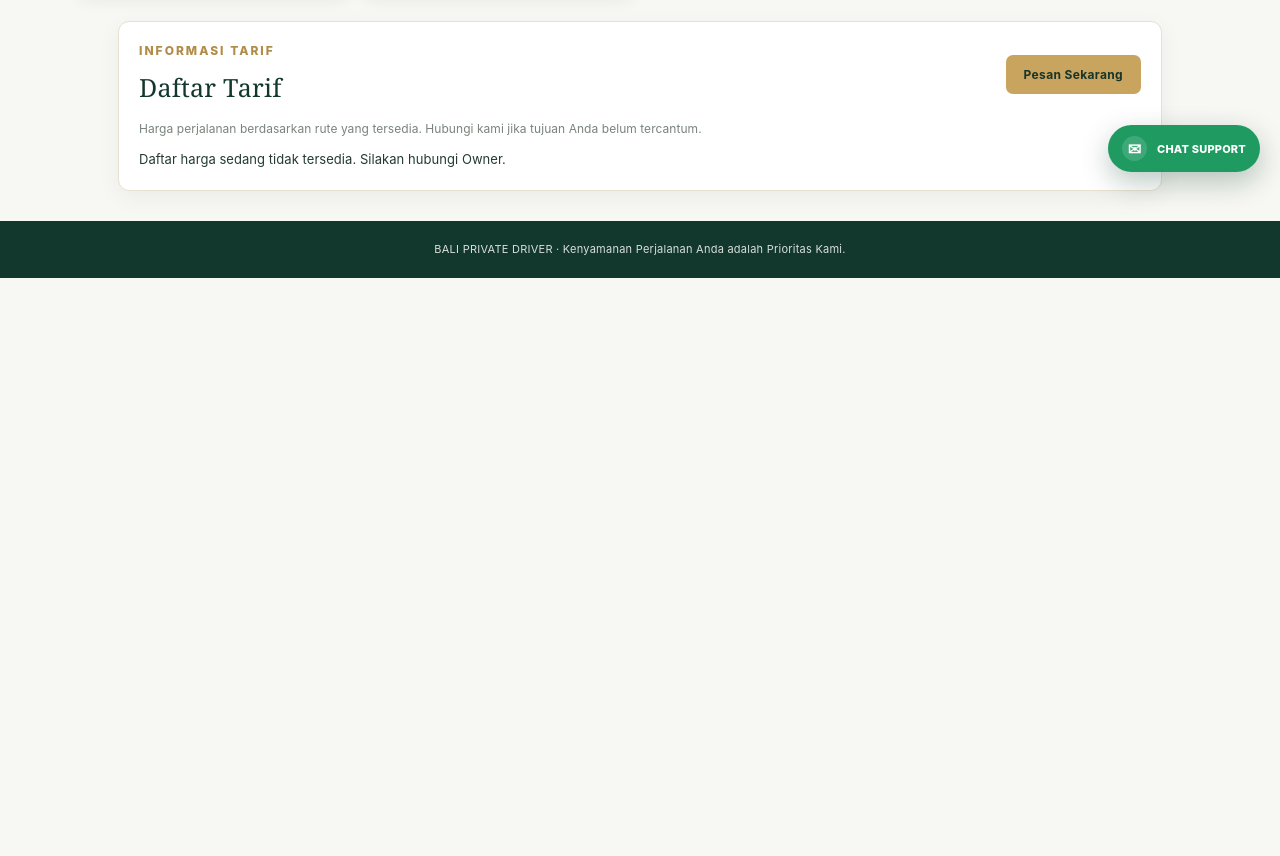
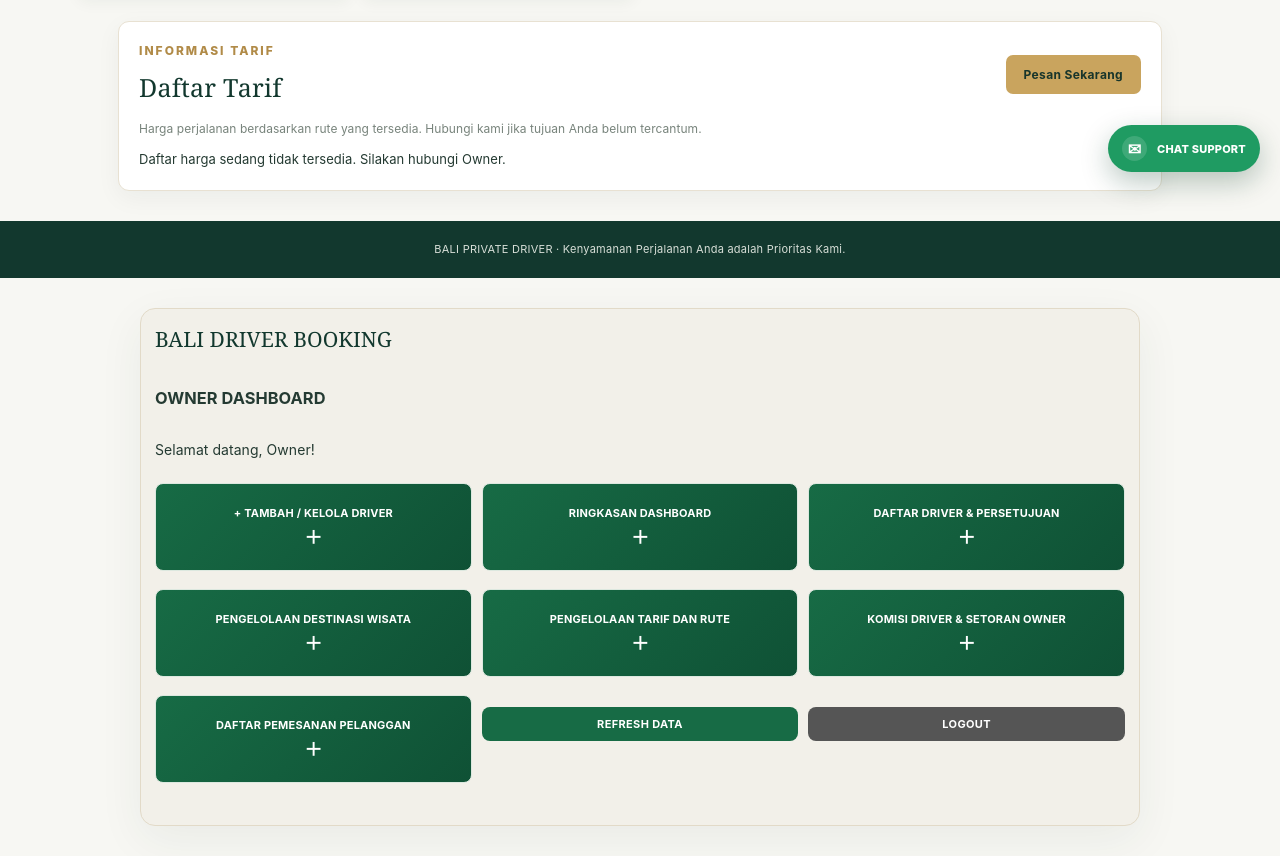
Before and after one commit to Chedar221/bali-driver-booking, a plain HTML site: page index.html in a window 1280 px wide. Shown: the part 608-1464 px from the top of the page. Before the commit the page ends 886 px from the top, so only its background shows below. Drawn offline with nearby package versions, Linux system fonts and the light colour scheme; no server answers.

Commit message:
Arrange Owner dashboard menus in three-column tiles

```diff
--- a/index.html
+++ b/index.html
@@ -1075,13 +1075,16 @@ async function driverLogout() {
 
 
 <style>
-.admin-menu-button{width:100%;display:flex;align-items:center;justify-content:space-between;gap:12px;margin:12px 0 0;padding:16px 18px;border:1px solid #dce8df;border-radius:12px;background:linear-gradient(135deg,#176b45,#0f5135);color:#fff;font-weight:700;font-size:14px;text-align:left;cursor:pointer;box-shadow:0 4px 12px #173b2915;}
+/* Owner dashboard: 3-column tile menu; opened panels span full row */
+.admin-menu-button{width:100%;min-height:88px;display:flex;flex-direction:column;align-items:center;justify-content:center;gap:8px;margin:0;padding:12px 8px;border:1px solid #dce8df;border-radius:14px;background:linear-gradient(135deg,#176b45,#0f5135);color:#fff;font-weight:700;font-size:12px;line-height:1.35;text-align:center;cursor:pointer;box-shadow:0 4px 12px #173b2915;overflow-wrap:anywhere;}
 .admin-menu-button:active{transform:scale(.99);}
-.admin-menu-chevron{font-size:20px;line-height:1;}
-.admin-menu-content{padding:12px 0 4px;}
+.admin-menu-chevron{font-size:18px;line-height:1;}
+.admin-menu-content{grid-column:1/-1;padding:8px 0 4px;}
 .admin-menu-content[hidden]{display:none!important;}
 #owner-dashboard .admin-menu-content>div{margin-top:8px!important;}
-@media(max-width:520px){.admin-menu-button{padding:14px;font-size:13px;}#owner-dashboard{padding:14px!important;}}
+#owner-dashboard:not([style*="display: none"]){display:grid!important;grid-template-columns:repeat(3,minmax(0,1fr));gap:10px;align-items:start;}
+#owner-dashboard>h2,#owner-dashboard>h3,#owner-dashboard>p{grid-column:1/-1;margin-bottom:4px;}
+@media(max-width:520px){.admin-menu-button{min-height:76px;padding:9px 5px;font-size:10.5px;border-radius:11px;gap:5px;}#owner-dashboard{padding:14px!important;gap:8px;}}
 </style>
 <script>
 function toggleAdminSection(id,button){
```
